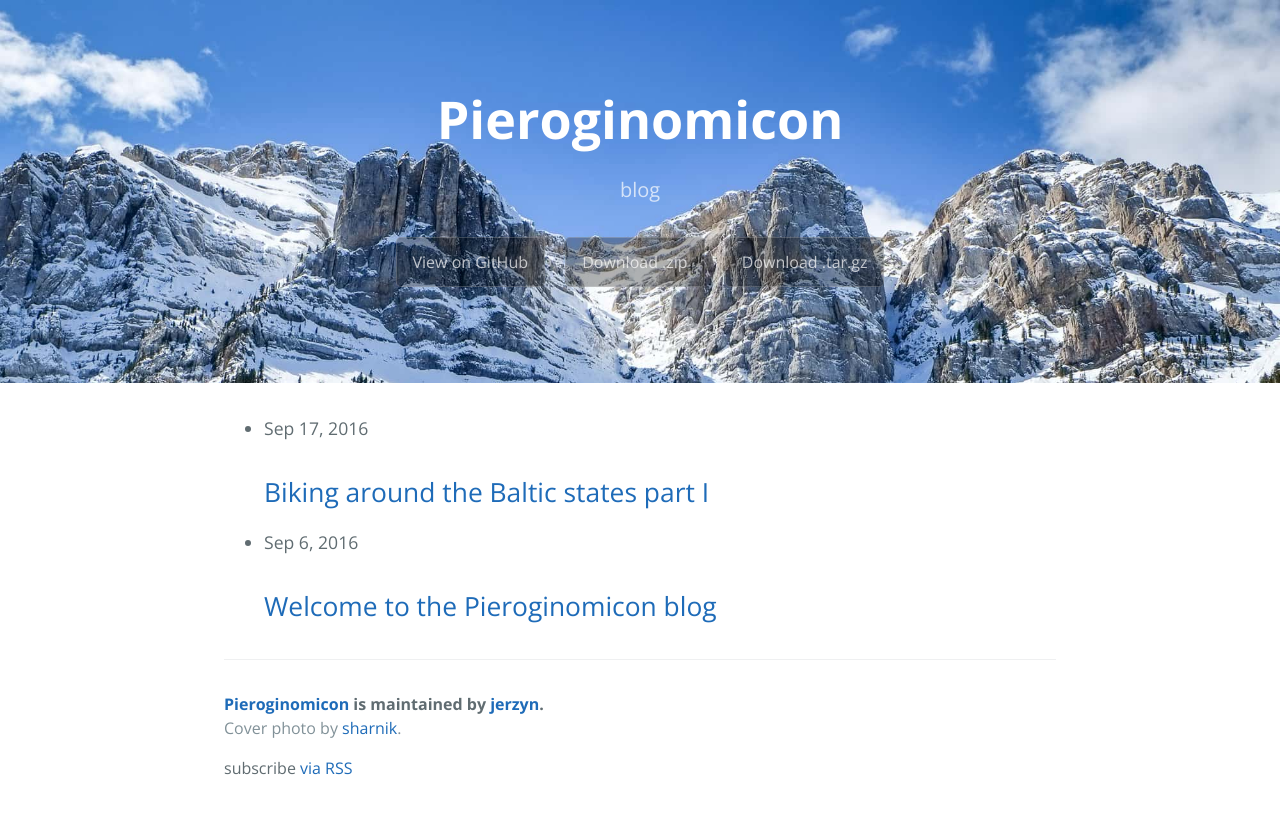
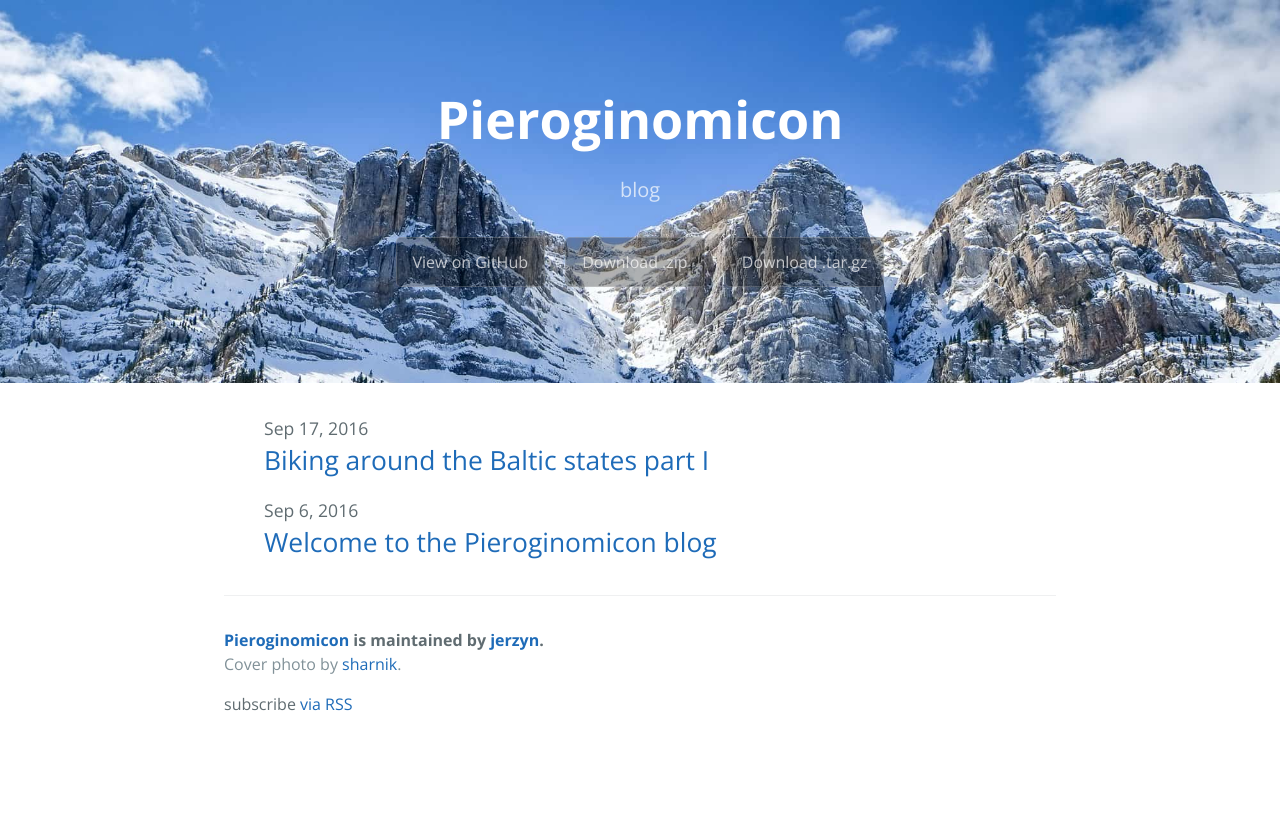
Before and after one commit to jerzyn/pieroginomicon, a Jekyll site: the page built from index.html, in a window 1280 px wide. Shown: the top 814 px of the page. Built offline with Jekyll 4.4.1, drawn with Linux system fonts in a browser that asks for light colours.

Commit message:
Change post list styles

```diff
--- a/stylesheets/stylesheet.css
+++ b/stylesheets/stylesheet.css
@@ -14,6 +14,13 @@ a {
   text-decoration: none; }
   a:hover {
     text-decoration: underline; }
+
+.post-list li {
+  list-style: none;
+}
+.post-list li h2 {
+  margin-top: 0;
+}
 
 .btn {
   display: inline-block;
```
